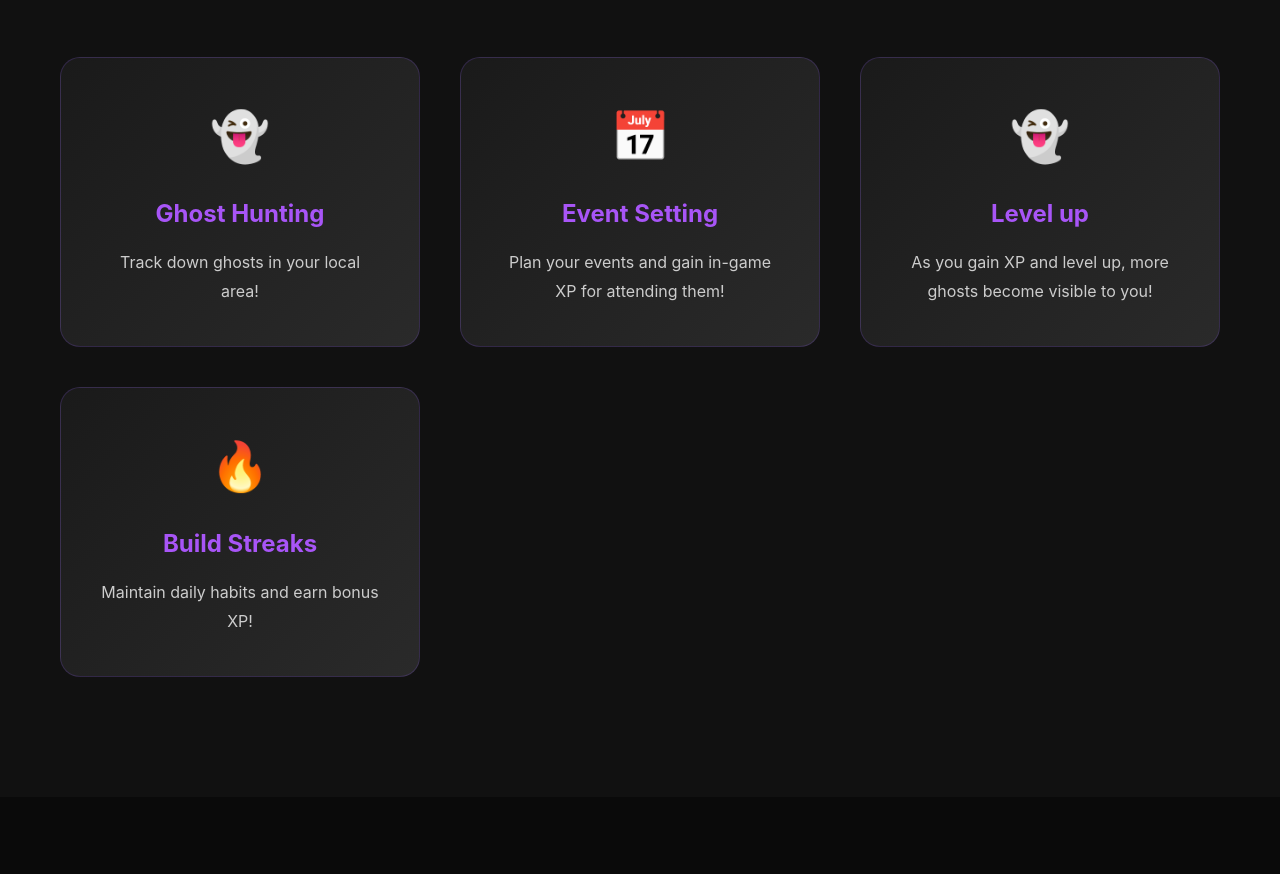
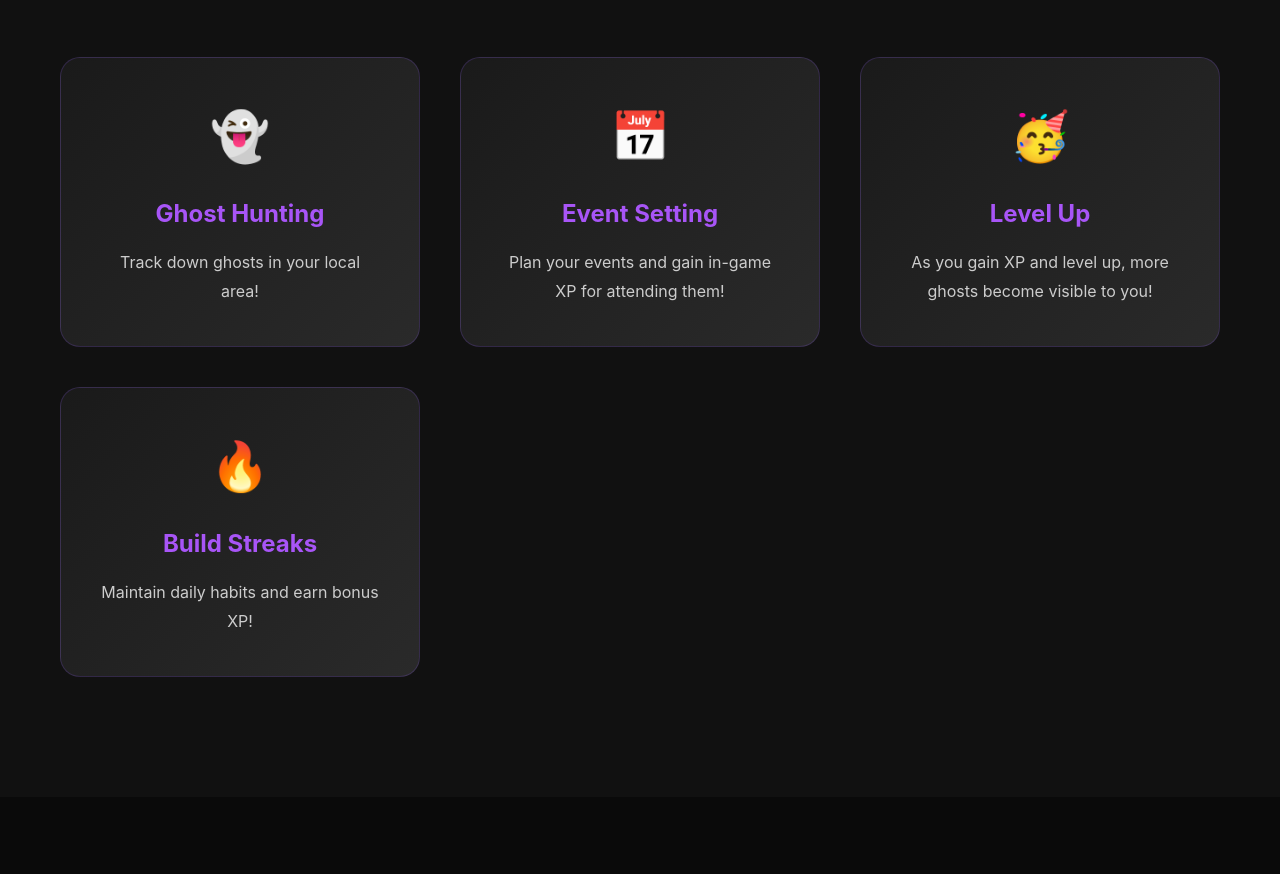
Before and after one commit to Ronan1993/peppers-landing-page, a plain HTML site: page index.html in a window 1280 px wide. Shown: the part 814-1688 px from the top of the page. Drawn offline with Linux system fonts and the light colour scheme.

Commit message:
Update index.html

```diff
--- a/index.html
+++ b/index.html
@@ -392,8 +392,8 @@
                     <p>Plan your events and gain in-game XP for attending them!</p>
                 </div>
                 <div class="feature-card">
-                    <div class="feature-icon">👻</div>
-                    <h3>Level up</h3>
+                    <div class="feature-icon">🥳</div>
+                    <h3>Level Up</h3>
                     <p>As you gain XP and level up, more ghosts become visible to you!</p>
                 </div>
 
```
